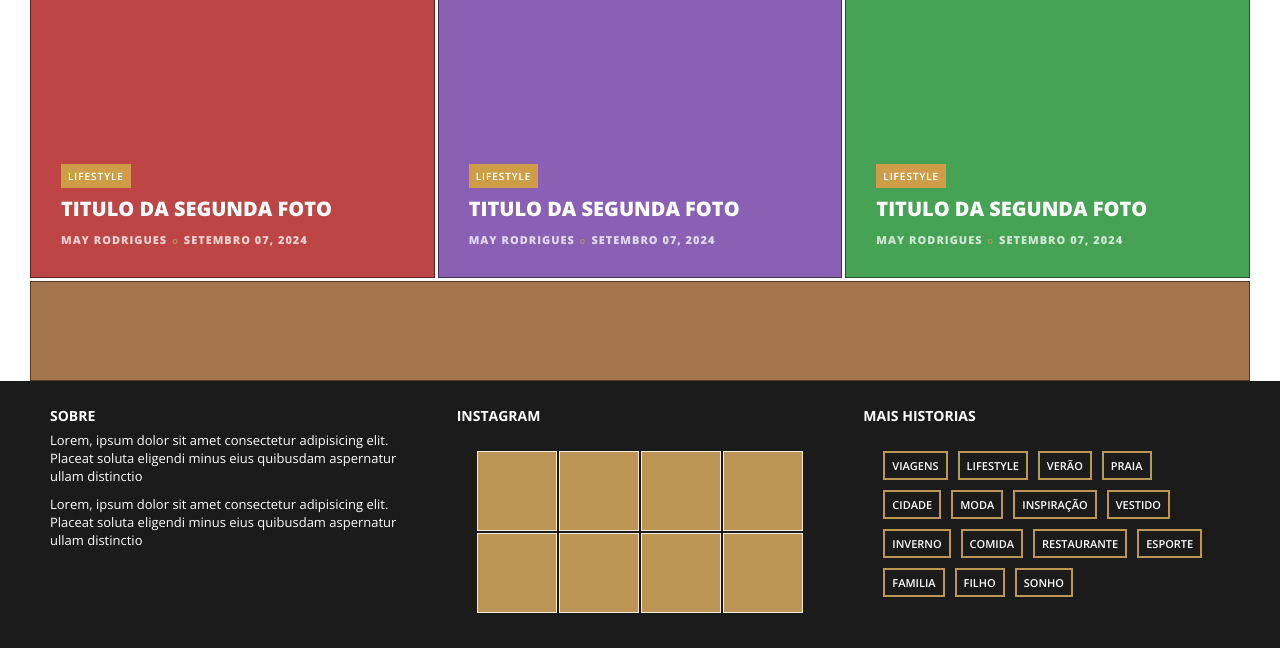
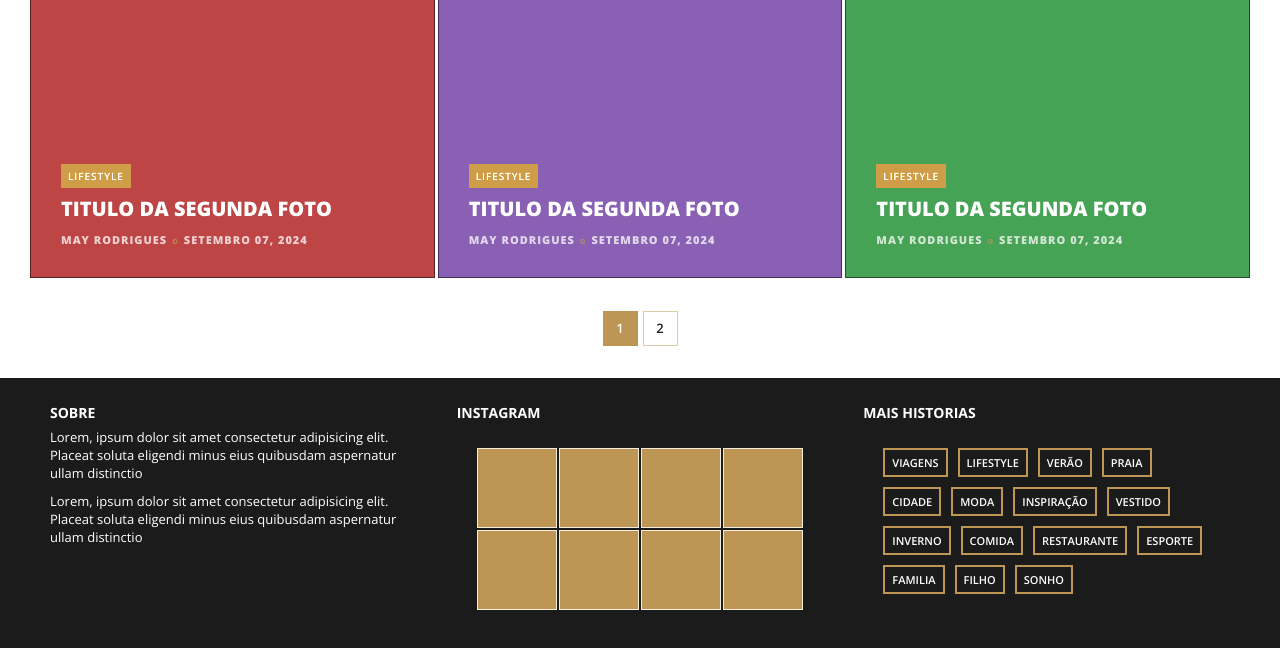
Before and after one commit to Edio-Goncalves/blog-display-grid, a website: page index.html in a window 1280 px wide. Shown: the part 3961-4609 px from the top of the page. Drawn offline with nearby package versions, Linux system fonts and the light colour scheme.

Commit message:
Create page counter

```diff
--- a/assets/style/sass/_mixin.scss
+++ b/assets/style/sass/_mixin.scss
@@ -11,7 +11,7 @@
   margin: auto;
   display: grid;
   grid-template-columns: repeat(3, 1fr);
-  grid-template-rows: repeat(6, 560px);
+  grid-template-rows: repeat(6, auto);
   gap: 3px;
   grid-template-areas:
     "first first first"
@@ -19,11 +19,10 @@
     "nth5 nth5 nth5"
     "nth6 nth7 nth8"
     "nth9 nth9 nth9"
-    "nth10 nth11 nth12"
-    "nth13 nth13 nth13";
+    "nth10 nth11 nth12";
 
   @media (max-width: 1000px) {
-    grid-template-rows: repeat(12, 560px);
+    grid-template-rows: repeat(12, auto);
     grid-template-areas:
       "first first first"
       "nth2 nth2 nth2"
@@ -36,8 +35,7 @@
       "nth9 nth9 nth9"
       "nth10 nth10 nth10"
       "nth11 nth11 nth11"
-      "nth12 nth12 nth12"
-      "nth13 nth13 nth13";
+      "nth12 nth12 nth12";
   }
 }
 
@@ -45,7 +43,7 @@
   align-content: flex-end;
   overflow: hidden;
   border: 1px solid rgba(0, 0, 0, 0.5);
-  > :first-child {
+  & > :first-child {
     position: relative;
     font-family: "Open Sans", sans-serif;
     text-transform: uppercase;
@@ -55,7 +53,7 @@
     padding: 30px;
     .tag {
       display: inline-block;
-      > a {
+      & > a {
         padding: 5px 7px;
         font-size: 10px;
         font-weight: 500;
@@ -90,13 +88,13 @@
           color: #bd9655;
           margin-left: 5px;
         }
-        a {
+        & > a {
           text-decoration: none;
           color: white;
         }
       }
     }
-    > :last-child {
+    & > :last-child {
       display: inline;
       position: absolute;
       bottom: -30px;
--- a/assets/style/sass/style.scss
+++ b/assets/style/sass/style.scss
@@ -66,6 +66,9 @@
 .flex-grid {
   @include fw.max-width;
   @include fw.template-article;
+  article {
+    height: 560px;
+  }
 
   > :first-child {
     grid-area: first;
@@ -127,11 +130,37 @@
     background-color: rgb(70, 162, 84);
     @include fw.article-content;
   }
-  > :nth-child(13) {
-    grid-area: nth13;
-    height: 100px;
-    background-color: rgb(164, 116, 76);
-    @include fw.article-content;
+}
+.pages {
+  grid-area: nth13;
+  height: 100px;
+  display: flex;
+  align-items: center;
+  justify-content: center;
+  gap: 5px;
+  div {
+    width: 35px;
+    height: 35px;
+    display: flex;
+    align-items: center;
+    justify-content: center;
+    font-size: 13px;
+    font-weight: 600;
+    border: 1px solid rgba(189, 151, 85, 0.5);
+    a {
+      width: 100%;
+      padding: 10px;
+      text-decoration: none;
+      text-align: center;
+      color: rgb(33, 33, 33);
+    }
+    &.page-active {
+      background-color: #bd9655;
+      border: 1px solid transparent;
+      a {
+        color: rgb(255, 255, 255);
+      }
+    }
   }
 }
 
--- a/index.html
+++ b/index.html
@@ -163,8 +163,10 @@
           <div><a href="#">saiba mais</a></div>
         </div>
       </article>
-
-      <div class="pages"></div>
+    </div>
+    <div class="pages">
+      <div class="page-active"><a href="#">1</a></div>
+      <div><a href="#">2</a></div>
     </div>
 
     <!-- footer -->
```
Also changed, not shown: assets/style/css/style.css, 1 other file.
